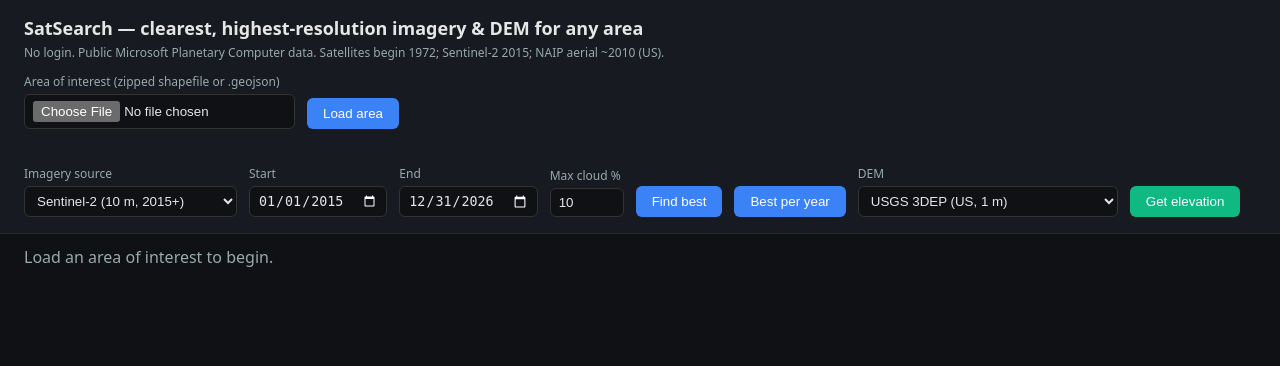
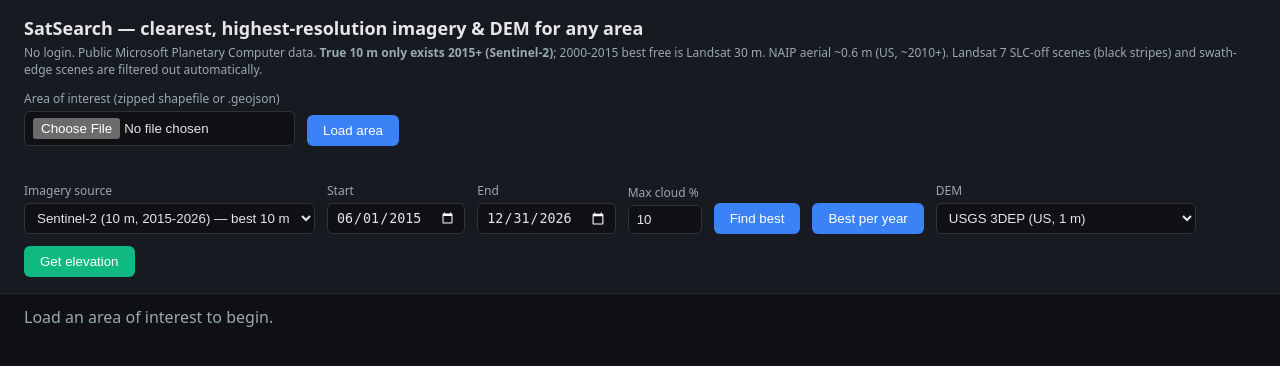
Before and after one commit to Ethan-M2024/Aerial-DEM-Quick-Search, a Flask app: page / in a window 1280 px wide. Shown: the top 366 px of the page. Run offline with Flask 3, Linux system fonts and the light colour scheme.

Commit message:
Improve imagery quality: drop SLC-off Landsat 7 and swath-edge scenes
- Filter out Landsat 7 scenes after the 2003 SLC failure (the diagonal
  black stripes); 2003-2013 now uses Landsat 5, 2013+ uses Landsat 8/9.
- Drop scenes whose footprint covers <98% of the AOI (nodata edges/blanks).
- Clarify that true 10 m imagery only exists from 2015 (Sentinel-2);
  2000-2015 best free source is Landsat 30 m.

Co-Authored-By: Claude Opus 4.8 <noreply@anthropic.com>

```diff
--- a/app.py
+++ b/app.py
@@ -40,7 +40,7 @@ SOURCES = {
         "gsd": 0.6, "has_cloud": False, "since": "2010",
     },
     "sentinel-2": {
-        "label": "Sentinel-2 (10 m, 2015+)",
+        "label": "Sentinel-2 (10 m, 2015-2026) — best 10 m",
         "collections": ["sentinel-2-l2a"],
         "gsd": 10, "has_cloud": True, "since": "2015",
     },
@@ -131,22 +131,50 @@ def proxy_urls(aoi_id, render, name):
     return preview, download
 
 
-def to_rows(features, source_gsd, has_cloud, aoi_id):
+# Landsat 7's scan-line corrector failed 2003-05-31; scenes after that date
+# have the diagonal black stripes. We drop them so imagery stays clean.
+SLC_OFF_DATE = "2003-05-31"
+
+
+def aoi_coverage(feature, aoi_shape, aoi_area):
+    """Fraction of the AOI that this scene's footprint actually covers.
+    Cheap ratio in lon/lat degrees — good enough to reject swath-edge scenes."""
+    geom = feature.get("geometry")
+    if not geom or aoi_area <= 0:
+        return 1.0
+    try:
+        return shape(geom).intersection(aoi_shape).area / aoi_area
+    except Exception:
+        return 1.0
+
+
+def to_rows(features, source_gsd, has_cloud, aoi_id, min_coverage=0.98,
+            drop_slc_off=True):
+    aoi_shape = shape(AOI_STORE[aoi_id])
+    aoi_area = aoi_shape.area
     seen, rows = set(), []
     for f in features:
         fid = f["id"]
         if fid in seen:
             continue
         seen.add(fid)
+        p = f["properties"]
+        platform = p.get("platform") or p.get("constellation") or ""
+        date = (p.get("datetime") or "?")[:10]
+        # Quality gate 1: skip Landsat 7 SLC-off (black stripes).
+        if drop_slc_off and platform == "landsat-7" and date > SLC_OFF_DATE:
+            continue
+        # Quality gate 2: skip scenes that barely overlap the area (nodata edges).
+        if aoi_coverage(f, aoi_shape, aoi_area) < min_coverage:
+            continue
         render = render_params(f)
         if not render:
             continue
-        p = f["properties"]
         preview, download = proxy_urls(aoi_id, render, fid)
         cloud = p.get("eo:cloud_cover") if has_cloud else None
         rows.append({
-            "date": (p.get("datetime") or "?")[:10],
-            "satellite": p.get("platform") or p.get("constellation") or "",
+            "date": date,
+            "satellite": platform,
             "cloud": round(float(cloud), 1) if cloud is not None else None,
             "gsd": p.get("gsd", source_gsd),
             "scene_id": fid,
--- a/templates/index.html
+++ b/templates/index.html
@@ -30,7 +30,7 @@
 <body>
 <header>
   <h1>SatSearch — clearest, highest-resolution imagery & DEM for any area</h1>
-  <div class="hint">No login. Public Microsoft Planetary Computer data. Satellites begin 1972; Sentinel-2 2015; NAIP aerial ~2010 (US).</div>
+  <div class="hint">No login. Public Microsoft Planetary Computer data. <b>True 10 m only exists 2015+ (Sentinel-2)</b>; 2000-2015 best free is Landsat 30 m. NAIP aerial ~0.6 m (US, ~2010+). Landsat 7 SLC-off scenes (black stripes) and swath-edge scenes are filtered out automatically.</div>
   <div class="row">
     <label>Area of interest (zipped shapefile or .geojson)
       <input type="file" id="file" accept=".zip,.geojson,.json">
@@ -44,7 +44,7 @@
         {% for k, s in sources.items() %}<option value="{{k}}" {% if k=='sentinel-2' %}selected{% endif %}>{{s.label}}</option>{% endfor %}
       </select>
     </label>
-    <label>Start<input type="date" id="start" value="2015-01-01"></label>
+    <label>Start<input type="date" id="start" value="2015-06-01"></label>
     <label>End<input type="date" id="end" value="2026-12-31"></label>
     <label>Max cloud %<input type="number" id="max_cloud" value="10" min="0" max="100" step="1"></label>
     <button type="button" id="search">Find best</button>
```
Also changed, not shown: README.md.
